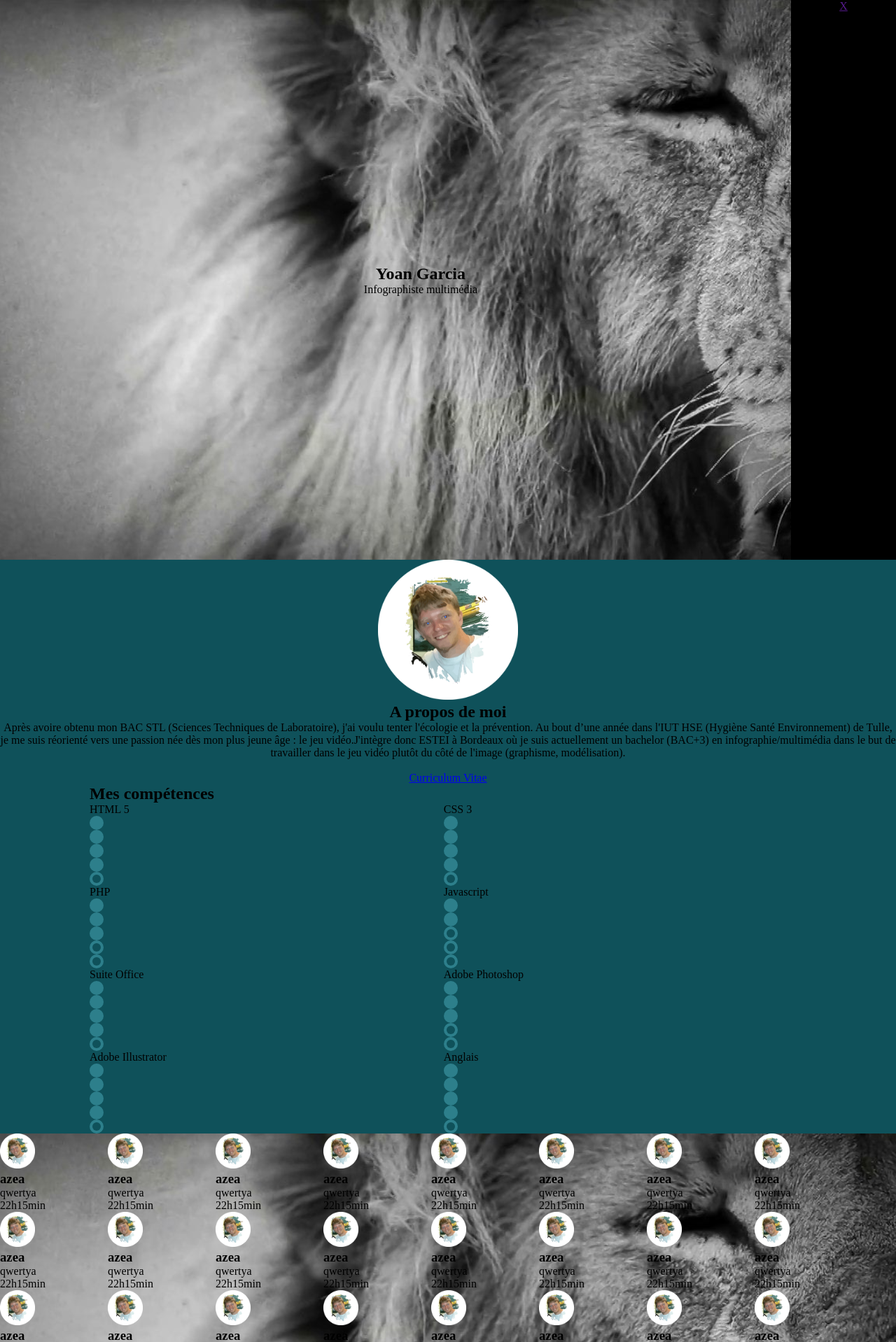
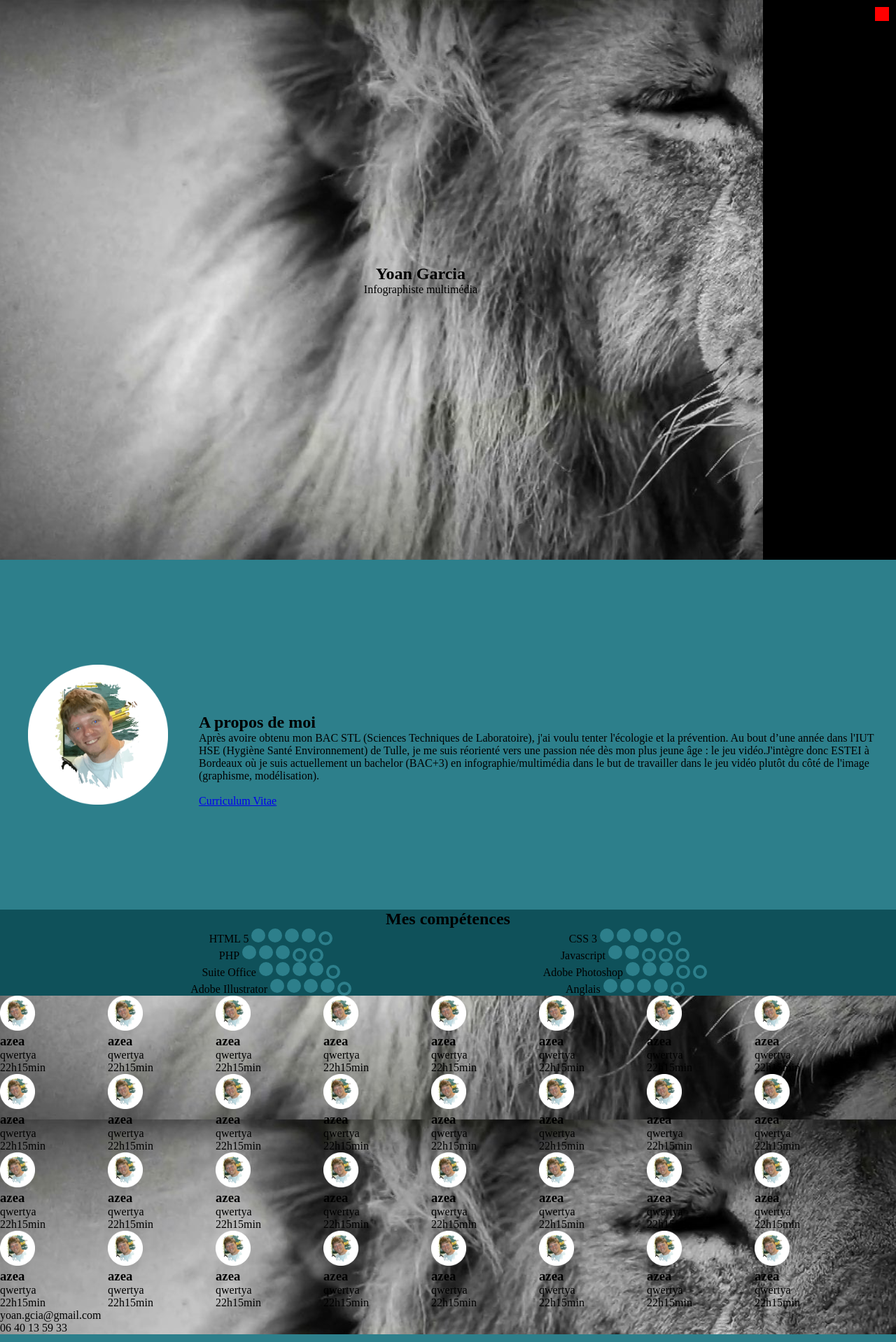
Before and after one commit to YoanGarcia/Porfolio, a PHP site: page / in a window 1280 px wide. Shown: the top 1918 px of the page at 70% size. Run offline with PHP 8.4, Linux system fonts and the light colour scheme; data comes from the database, SQL or seed files in the repository.

Commit message:
aze
petit à petit l'oiseau fait son nid

```diff
--- a/css/style.css
+++ b/css/style.css
@@ -14,7 +14,7 @@ body
 
 .check
 {
-	display: flex;
+	display: inline-block;
 	background: rgb(45, 127, 139);
 	width: 20px;
 	height: 20px;
@@ -40,6 +40,12 @@ body
 	border-radius: 12px;
 }
 
+.uncheck2
+{
+	width: 20px;
+	display: inline-block;
+}
+
 .bouton_commencer
 {
 	position: absolute;
@@ -55,6 +61,39 @@ header
 	height: 100vh;
 }
 
+#sidemenu{
+	text-align: center;
+	position: fixed;
+	top: 0px;
+	right: 0px;
+	height: 100vh;
+	width: 190px;
+	background: black;
+	color: white;
+}
+
+#open_sidemenu
+{
+	height: 20px;
+	background-color: red;
+	width: 20px;
+	position: fixed;
+	right: 10px;
+	top: 10px;
+	text-decoration: none;
+}
+
+#close_sidemenu
+{
+	height: 20px;
+	background-color: red;
+	width: 20px;
+	position: fixed;
+	right: 10px;
+	top: 10px;
+	text-decoration: none;
+}
+
 #nom_desc
 {
 	display: inline-block;
@@ -63,13 +102,29 @@ header
 
 #apropo
 {
-	text-align: center;
-	background: rgb(15, 81, 90);
+	background: rgb(45, 127, 139);
+	height: 500px;
 }
+
+#img_cv
+{
+	width: 200px;
+	height:200px;
+	margin: 150px 40px 50px 40px;
+	display: inline-block;
+}
+
+#desc_apropos
+{
+	display: inline-block;
+	width: calc(100% - 284px);
+}
+
+
 
 #competences
 {
-	/*text-align: center;*/
+	text-align: center;
 	padding: 0% 10% 0% 10%;
 	background: rgb(15, 81, 90);
 }
@@ -80,16 +135,6 @@ header
 	width: 49%;
 }
 
-#sidemenu{
-	position: fixed;
-	top: 0;
-	right: 0px;
-	height: 100vh;
-	width: 150px;
-	background: black;
-	color: white;
-}
-
 .creation
 {
 	display: inline-block;
--- a/index.php
+++ b/index.php
@@ -33,8 +33,10 @@
 	<body>
 		<header>
 
+			<a href="" id="open_sidemenu"></a>
+
 			<sidebar id="sidemenu">
-				<a href="" id="close_sidemenu">X</a>
+				<a href="" id="close_sidemenu"></a>
 			</sidebar>
 
 
@@ -46,11 +48,15 @@
 		</header>
 
 		<section id="apropo">
-			<img src="IMG/<?=$infos['photoCV']?>" width="200" heigth="200">
-			<h2>A propos de moi</h2>
-			<p  alt="A propos de moi" title="A propos de moi"><?=$infos['apropos']?></p><br>
+			<div id="img_cv">
+				<img src="IMG/<?=$infos['photoCV']?>" width="200" heigth="200">
+			</div>
+			<div id="desc_apropos">
+				<h2>A propos de moi</h2>
+				<p  alt="A propos de moi" title="A propos de moi"><?=$infos['apropos']?></p><br>
 
-			<a href="<?=$infos['lien_cv']?>" alt="Lien vers mon Curriculum Vitae" title="Lien vers mon Curriculum Vitae">Curriculum Vitae</a>
+				<a href="<?=$infos['lien_cv']?>" alt="Lien vers mon Curriculum Vitae" title="Lien vers mon Curriculum Vitae">Curriculum Vitae</a>
+			</div>
 		</section>
 
 		<section id="competences">
@@ -63,7 +69,7 @@
 					<div class="check"></div>
 				<?php endfor ?>
 				<?php for($i = 0; $i < (5 - $competence['points']); $i++): ?>
-					<div class="uncheck"><div class="uncheck1"></div></div>
+					<div class="uncheck2"><div class="uncheck"><div class="uncheck1"></div></div></div>
 				<?php endfor ?>
 			</section>
 		<?php endforeach ?>
--- a/script.js
+++ b/script.js
@@ -1,4 +1,5 @@
 var close_sidemenu = document.querySelector('#close_sidemenu');
+var open_sidemenu = document.querySelector('#open_sidemenu');
 var sidemenu = document.querySelector('#sidemenu');
 
 
@@ -6,10 +7,17 @@ close_sidemenu.addEventListener('click', function(e)
 {
 	e.preventDefault();
 
-	console.log(sidemenu);
-
 	sidemenu.style.display = 'none';
 
-	alert('test');
+	open_sidemenu.style.display = 'inline';
+});
+
+open_sidemenu.addEventListener('click', function(e)
+{
+	e.preventDefault();
+
+	sidemenu.style.display = 'block';
+
+	open_sidemenu.style.display = 'none';
 
 });
```
